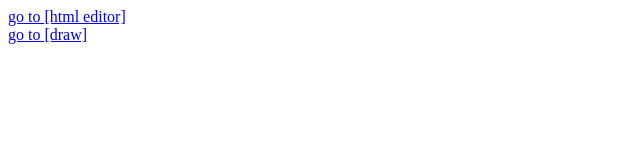
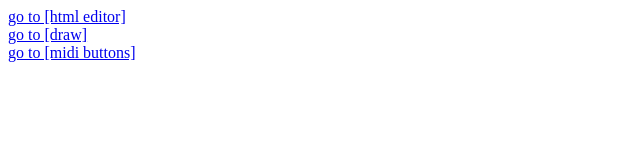
Before and after one commit to t-est321/t-est321.github.io, a plain HTML site: page pages/HTMLNotes_files.html in a window 1280 px wide. Shown: the whole page, without its empty margins (0-640 px from the left). Drawn offline with Linux system fonts and the light colour scheme.

Commit message:
Update HTMLNotes_files.html

```diff
--- a/pages/HTMLNotes_files.html
+++ b/pages/HTMLNotes_files.html
@@ -6,5 +6,7 @@
     <a href="HTMLNotes/html_editor.html">go to [html editor]</a>
     <br>
     <a href="HTMLNotes/draw.html">go to [draw]</a>
+    <br>
+    <a href="HTMLNotes/midi_buttons.html">go to [midi buttons]</a>
   </body>
 </html>
```
